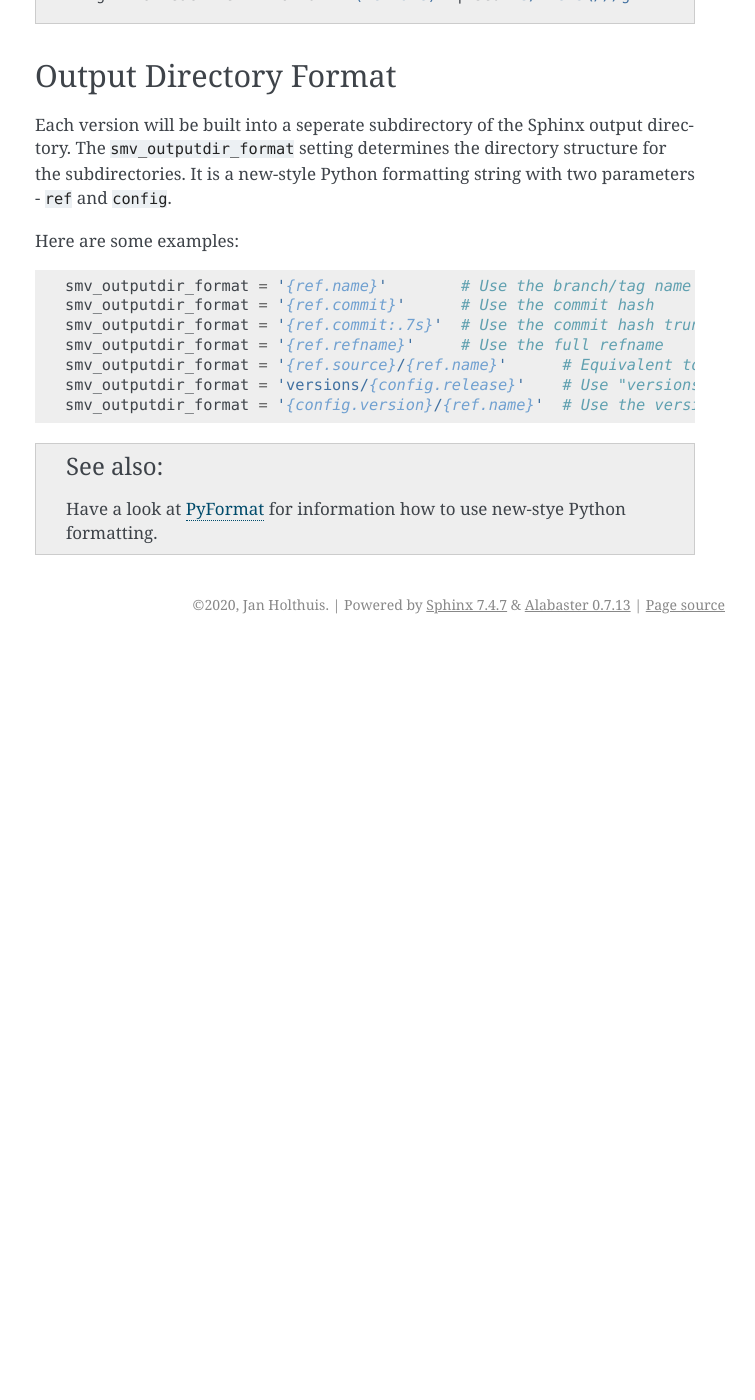
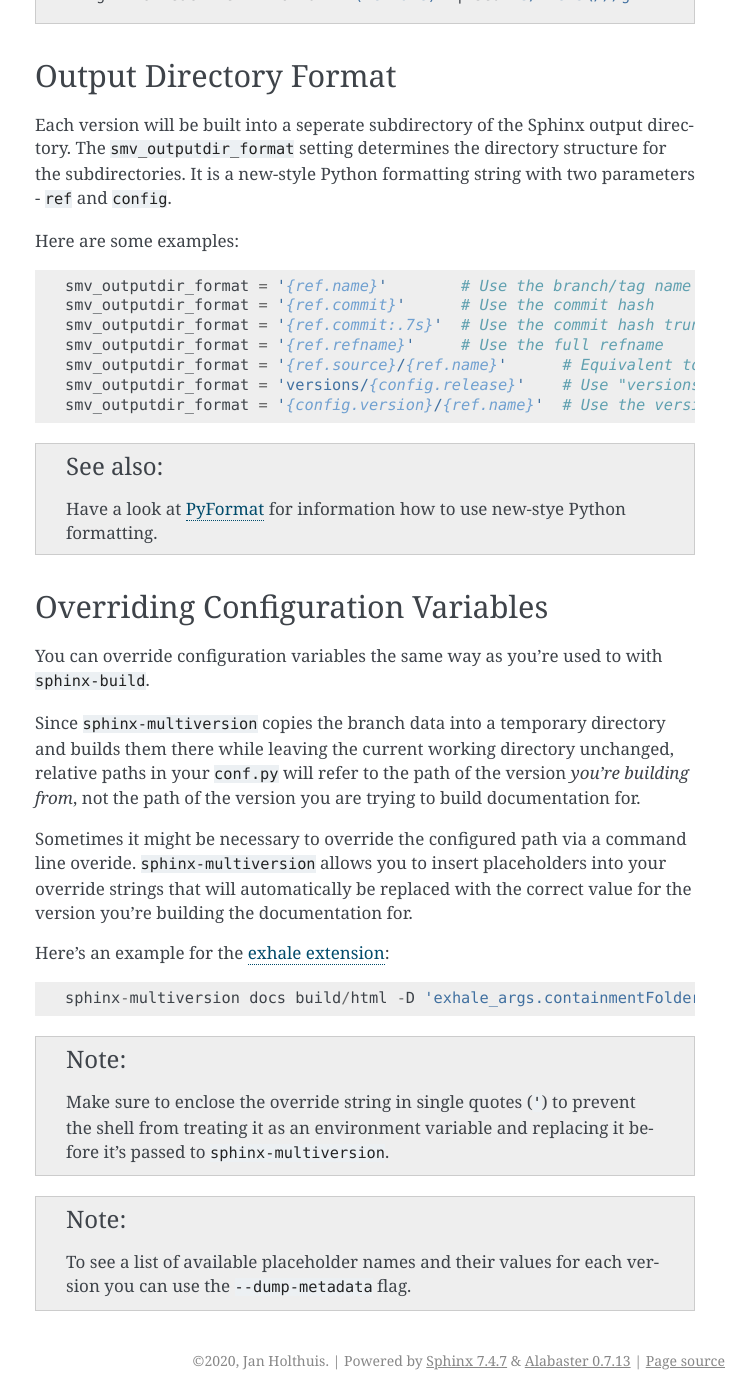
Before and after one commit to sphinx-contrib/multiversion, a Sphinx documentation site: the page built from docs/configuration.rst, in a window 1280 px wide and 1400 px high, scrolled down 1671 px. Shown: the whole window, without its empty margins (385-1140 px from the left). Built offline with Sphinx 7.4.7, drawn with Linux system fonts in a browser that asks for light colours; before the commit the page ends 2315 px from its top, so only the background shows below that; some of the changed text lies outside the part shown.

Commit message:
docs/configuration: Add documentation for overriding with placeholders

```diff
--- a/docs/configuration.rst
+++ b/docs/configuration.rst
@@ -107,5 +107,30 @@ Here are some examples:
     Have a look at `PyFormat <python_format_>`_ for information how to use new-stye Python formatting.
 
 
+Overriding Configuration Variables
+==================================
+
+You can override configuration variables the same way as you're used to with ``sphinx-build``.
+
+Since ``sphinx-multiversion`` copies the branch data into a temporary directory and builds them there while leaving the current working directory unchanged, relative paths in your :file:`conf.py` will refer to the path of the version *you're building from*, not the path of the version you are trying to build documentation for.
+
+Sometimes it might be necessary to override the configured path via a command line overide.
+``sphinx-multiversion`` allows you to insert placeholders into your override strings that will automatically be replaced with the correct value for the version you're building the documentation for.
+
+Here's an example for the `exhale extension <exhale_>`_:
+
+.. code-block:: python
+
+    sphinx-multiversion docs build/html -D 'exhale_args.containmentFolder=${sourcedir}/api'
+
+.. note::
+
+    Make sure to enclose the override string in single quotes (``'``) to prevent the shell from treating it as an environment variable and replacing it before it's passed to ``sphinx-multiversion``.
+
+.. note::
+
+    To see a list of available placeholder names and their values for each version you can use the ``--dump-metadata`` flag.
+
 .. _python_regex: https://docs.python.org/3/howto/regex.html
 .. _python_format: https://pyformat.info/
+.. _exhale: https://exhale.readthedocs.io/en/latest/
```
